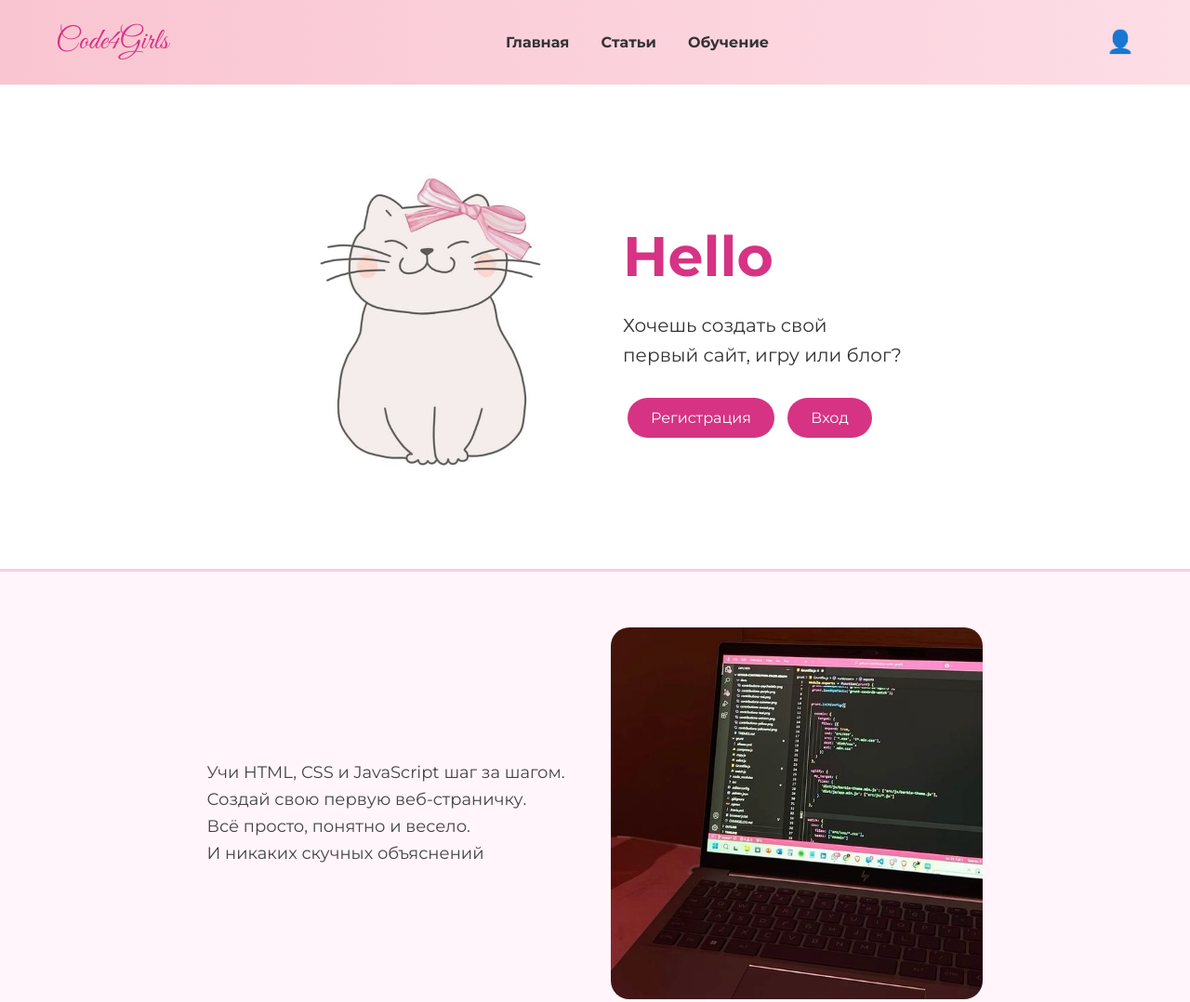
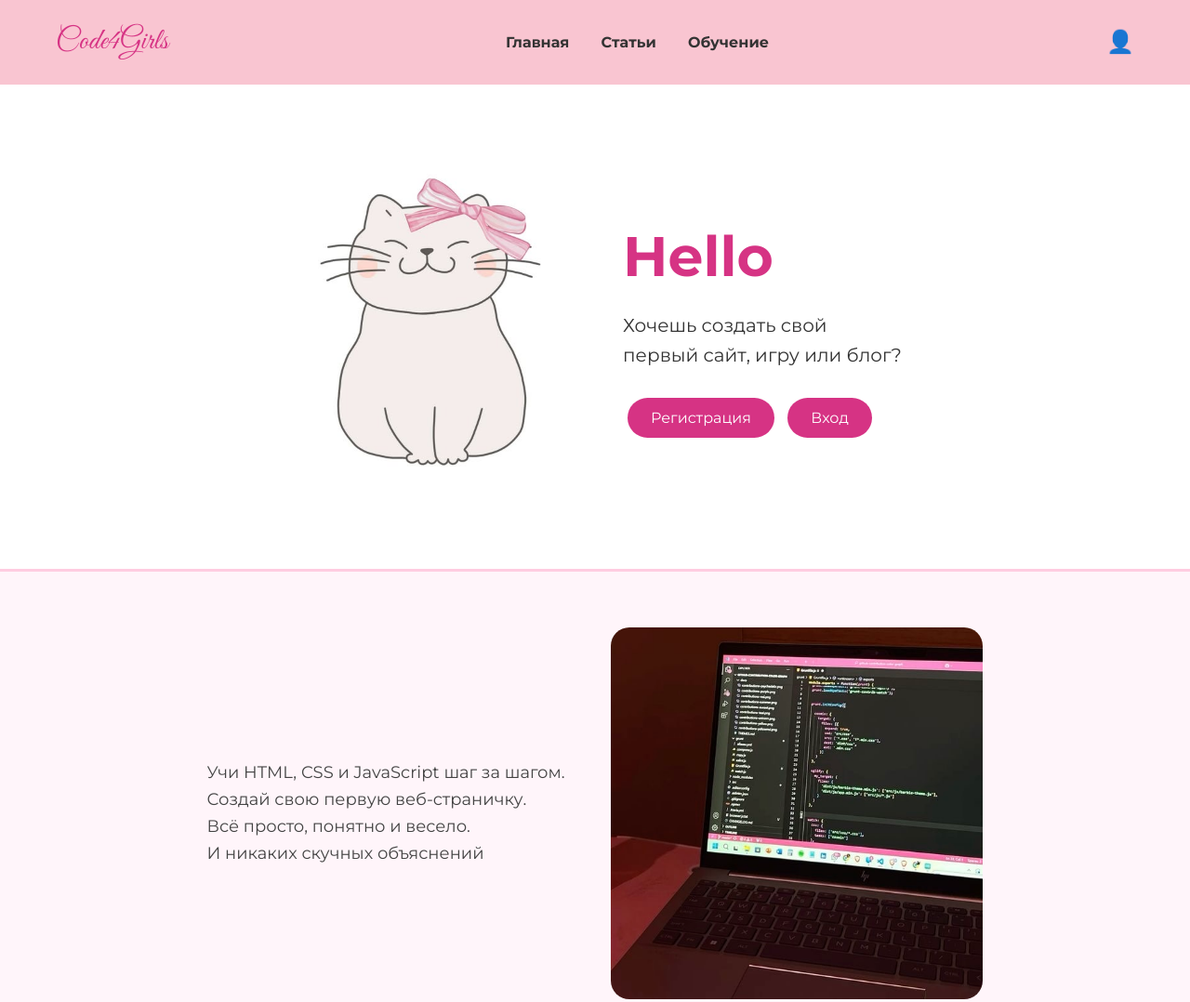
Before and after one commit to dilya265/Code4Girls, a plain HTML site: page index.html in a window 1280 px wide. Shown: the top 1078 px of the page at 93% size. Drawn offline with Linux system fonts and the light colour scheme.

Commit message:
Update main.css

```diff
--- a/main.css
+++ b/main.css
@@ -18,7 +18,7 @@ header {
   justify-content: space-between;
   align-items: center;
   padding: 20px 60px;
-  background: linear-gradient(90deg, #f9c5d1, #fddde6);
+  background: #f9c5d1;
   position: sticky;
   top: 0;
   z-index: 1000;
@@ -153,6 +153,7 @@ nav a:hover {
 }
 
 .ready h2 {
+  font-family: 'Great Vibes', cursive;
   font-size: 36px;
   color: #d63384;
   margin-bottom: 20px;
```
